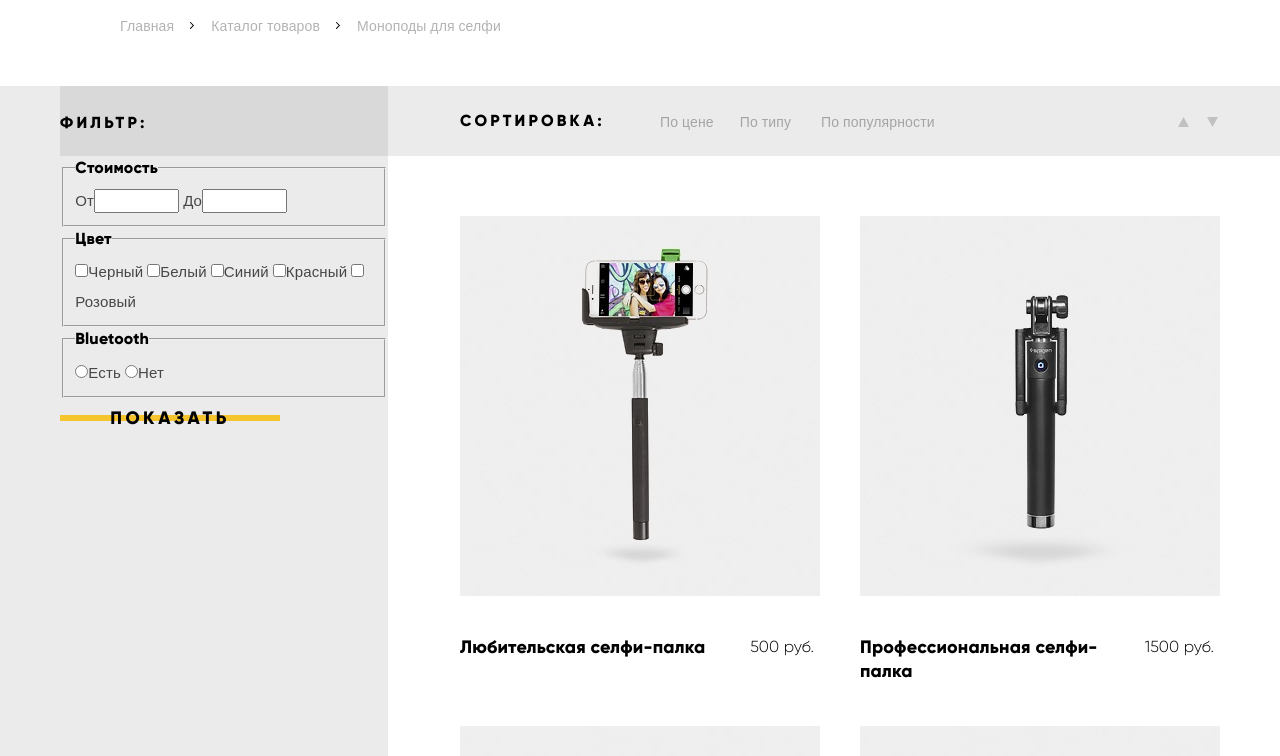
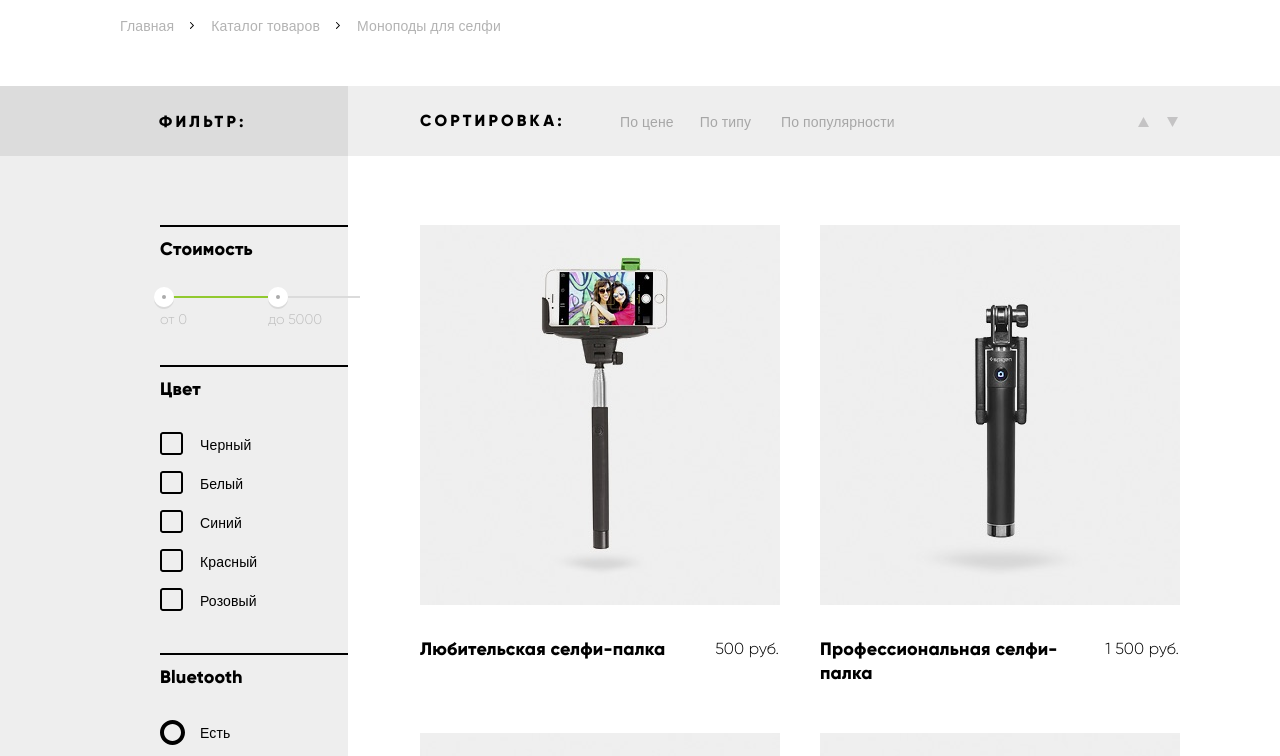
Before and after one commit to MrKozna/957869-device-24, a plain HTML site: page inner.html in a window 1280 px wide. Shown: the part 319-1075 px from the top of the page. Drawn offline with nearby package versions, Linux system fonts and the light colour scheme.

Commit message:
24/02/2019 near the end

```diff
--- a/css/styles.css
+++ b/css/styles.css
@@ -1232,78 +1232,50 @@ a.html-logo:active{
 .breadcrumbs a:hover, .breadcrumbs a:focus {
   color: rgba(0, 0, 0, 0.6);
 }
-li.catalog-item {
-  display: inline-block;
-  position: relative;
-
-}
-.cart-compare {
-  visibility: hidden;
-}
-
-.cart-compare a:first-child{
-  font-family: 'gilroy', Arial, sans-serif;
-
-  font-weight: 800;
-  font-size: 18px;
-  line-height: 24px;
-  letter-spacing: 3.5px;
-  text-transform: uppercase;
-  color: #000000;
-  text-align: center;
-  vertical-align: middle;
-}
-li.catalog-item img:hover ~ .cart-compare {
-  visibility: visible;
-  display: flex;
-  flex-direction: column;
-  justify-content: center;
-  align-items: center;
-  position: absolute;
-  top:10px;
-  right:0;
-  width: 360px;
-  height: 380px;
-  background: rgba(255, 255, 255, 0.7);
-}
-
-.cart-compare a:first-child:hover, .cart-compare a:first-child:focus {
-  background-image: none;
-  background-color: rgba(246, 197, 46, 1);
-}
-.cart-compare a:first-child:active {
-  background-image: none;
-  background-color: rgba(246, 197, 46, 1);
-  color: rgba(0, 0, 0, 0.3);
-}
+
+/* Flex catalog */
 
 .catalog-flex {
-  height: 1289px;
-  display: flex;
-  flex-wrap: wrap;
-  flex-direction: column;
-}
+  display: flex;
+
+}
+.catalog-flex::before {
+  display: block;
+  content:"";
+  background-image: linear-gradient(#dcdcdc 70px, #eeeeee 70px);
+  background-repeat: no-repeat;
+  min-height: 1287px;
+  width: 100px;
+  flex-grow: 1;
+  flex-shrink: 0;
+
+}
+.catalog-flex::after {
+  display: block;
+  content:"";
+  background-image: linear-gradient(#eeeeee 70px, #fff 70px);
+  background-repeat: no-repeat;
+  min-height: 1287px;
+  width: 100px;
+  flex-grow: 1;
+  flex-shrink: 0;
+}
+
+.filters {
+  width: 328px;
+  background-image: linear-gradient(#dcdcdc 70px, #eeeeee 70px);
+}
+
 .catalog-flex1 {
-
-  display: flex;
-  flex-direction: column;
-}
-.catalog-list {
-  display: flex;
-  flex-wrap: wrap;
-  flex-direction: row;
-  justify-content: flex-end;
-  align-content: flex-end;
-  margin-right: auto;
-  margin-left:0;
-  height: 1070px;
   width: 832px;
-  margin-bottom:0px;
-}
+  background-image: linear-gradient(#eeeeee 70px, #fff 70px);
+}
+
 .sort {
   height:70px;
   display: flex;
   align-items: center;
+  margin-bottom: 52px;
 
 }
 .price-type-popular {
@@ -1341,32 +1313,22 @@ li.catalog-item img:hover ~ .cart-compare {
   opacity: 1;
 }
 
-.filters {
-  height: 1289px;
-  background-color: #ebebeb;
-}
-.filter-center {
-  width: 328px;
+.catalog-list {
+  display: flex;
+  flex-wrap: wrap;
   margin:0;
-  margin-left: auto;
-}
-.filters h2 {
-  display: inline-block;
-  margin:0;
-  margin-top: 25px;
-  margin-right: 180px;
-  padding: 0;
-}
-.filter-background {
-  display: block;
-  margin:0;
-  padding: 0;
-  height: 70px;
-  background: #d9d9d9;
-}
-
-
-
+  padding: 0;
+  width: 800px;
+  margin-left:32px;
+  list-style: none;
+
+}
+
+
+/*  styles */
+.filters form {
+  width:200px;
+}
 .filters h2, .sort h2 {
   font-family: 'gilroy', Arial, sans-serif;
   font-weight: 800;
@@ -1379,12 +1341,22 @@ li.catalog-item img:hover ~ .cart-compare {
 .fieldset-filters legend {
   font-family: 'gilroy', Arial, sans-serif;
   font-weight: 800;
-  font-size: 16px;
+  font-size: 18px;
   line-height: 24px;
   letter-spacing: 0.18px;
   color: #000000;
-}
-.fiters label {
+  border-top: 2px solid black;
+  width:200px;
+  padding-top:10px;
+  margin-bottom: 24px;
+}
+.fieldset-filters {
+  margin-left: 60px;
+  padding:0;
+  margin-bottom: 33px;
+  border: none;
+}
+.filters label {
   font-family: 'Open Sans', Arial, sans-serif;
   font-weight: 300;
   font-size: 14px;
@@ -1392,37 +1364,6 @@ li.catalog-item img:hover ~ .cart-compare {
   letter-spacing: 0.14px;
   color: #000000;
 }
-.catalog-list {
-  list-style: none;
-  margin:0;
-  padding: 0;
-
-}
-
-
-.catalog-list li{
-  display: inline-block;
-  padding-left:40px;
-  padding-top:10px;
-  height:500px;
-
-  width:360px;
-}
-.catalog-list img {
-  display: inline-block;
-  margin: 0;
-  margin-bottom: 30px;
-
-}
-.catalog-list span {
-  display: inline-block;
-  width:90px;
-
-  vertical-align: top;
-  text-align: right;
-  margin: 0;
-  padding: 0;
-}
 
 .catalog-list h3 {
 
@@ -1449,34 +1390,7 @@ li.catalog-item img:hover ~ .cart-compare {
   letter-spacing: 0.16px;
   color: #000000;
 }
-.yellow {
-  height: 40px;
-  width: 220px;
-  font-family: 'gilroy', Arial, sans-serif;
-  font-weight: 800;
-  font-size: 18px;
-  line-height: 24px;
-  letter-spacing: 3.5px;
-  text-transform: uppercase;
-  color: #000000;
-  text-align: center;
-  vertical-align: middle;
-}
-.compare-button {
-  font-family: 'Open Sans', Arial, sans-serif;
-  font-weight: 300;
-  font-size: 13px;
-  line-height: 20px;
-  letter-spacing: 0.13px;
-  color: rgba(0, 0, 0, 0.5);
-}
-a.compare-button:hover {
-  color: rgba(0, 0, 0, 1);
-}
-.sort {
-
-  background-color: #ebebeb;
-}
+
 .sort ul{
   list-style: none;
   margin:0;
@@ -1513,7 +1427,7 @@ button.button-link-inner {
 .button-link-inner {
   display: inline-block;
   box-sizing: border-box;
-  min-width: 220px;
+  min-width: 200px;
   height: 40px;
   padding:8px;
   border: none;
@@ -1521,6 +1435,7 @@ button.button-link-inner {
   background-image:linear-gradient( rgba(255,255,255,0) 42%,rgba(246, 197, 46, 1) 42%,rgba(246, 197, 46, 1) 57%, rgba(255,255,255,0) 57%);
   text-align: center;
   vertical-align: middle;
+  margin-left: 60px;
 }
 
 .button-link-inner:hover, .button-link-inner:focus {
@@ -1554,10 +1469,10 @@ button.button-link-inner {
   width:759px;
   margin: 0;
   margin-left: 72px;
+  margin-bottom: 77px;
   padding: 0;
   list-style: none;
 }
-
 .pagination a {
   font-family: 'gilroy', Arial, sans-serif;
   font-weight: 800;
@@ -1576,6 +1491,12 @@ button.button-link-inner {
   color: #000000;
   text-transform: uppercase;
 }
+.pagination li:first-child {
+  margin-right: 190px;
+}
+.pagination li:last-child {
+  margin-left: 190px;
+}
 .pagination a:hover, .pagination a:focus {
   color: rgba(0, 0, 0, 0.6);
 }
@@ -1583,6 +1504,220 @@ button.button-link-inner {
   width: 126px;
   height: 70px;
   background-color: #d9d9d9;
+}
+/* sizes */
+.catalog-list img {
+  display: inline-block;
+  margin: 0;
+  margin-bottom: 23px;
+
+}
+.catalog-list span {
+  display: inline-block;
+  width:95px;
+
+  vertical-align: top;
+  text-align: right;
+  margin: 0;
+  padding: 0;
+}
+.filters h2 {
+  margin:0;
+  padding: 0;
+  margin-top: 24px;
+  margin-left: 59px;
+  margin-bottom:91px;
+}
+li.catalog-items {
+  position: relative;
+  display: inline-block;
+  margin:0;
+  padding:0;
+  width: 360px;
+  height:456px;
+  padding-left: 40px;
+  padding-top: 17px;
+  margin-bottom:35px;
+
+}
+
+
+/* forms */
+.paint {
+  margin-top: 11px;
+  position: relative;
+  width:200px;
+  height: 34px;
+  border-top: 2px solid #DBDBDB;
+}
+.green-bar {
+  position: absolute;
+  width:108px;
+  height: 34px;
+  border-top: 2px solid #91C92F;
+  top:-2px;
+  font-family: 'gilroy', Arial, sans-serif;
+  font-weight: 300;
+  font-size: 14px;
+  line-height: 24px;
+  letter-spacing: 0;
+  color: rgba(0, 0, 0, 0.2);
+}
+.green-bar::before {
+  content: "от 0";
+  position: absolute;
+  top:9px;
+  width: 62px;
+}
+.green-bar::after {
+  content: " до 5000";
+  position: absolute;
+  top:9px;
+  left:108px;
+  width: 62px;
+}
+.paint::before {
+  content: "";
+  position: absolute;
+  top:-11px;
+  left:-6px;
+  width: 20px;
+  height: 22px;
+  background-image: url("../img/filter-button.svg");
+  background-repeat: no-repeat;
+  z-index: 1;
+}
+.paint::after {
+  content: "";
+  position: absolute;
+  top:-11px;
+  left:108px;
+  width: 20px;
+  height: 22px;
+  background-image: url("../img/filter-button.svg");
+  background-repeat: no-repeat;
+  z-index: 1;
+}
+input[type = checkbox] {
+  display: none;
+}
+input[type = radio] {
+  display: none;
+}
+.color label{
+  display: block;
+  position: relative;
+  padding-left:40px;
+}
+.color .check {
+  content: "";
+  position:absolute;
+  width: 27px;
+  height: 23px;
+  top:7px;
+  left:0;
+  background-image: url("../img/checkbox-off.svg");
+  background-repeat: no-repeat;
+}
+
+input[type = checkbox]:checked ~ .check {
+  content: "";
+  position:absolute;
+  width: 27px;
+  height: 23px;
+  top:7px;
+  left:0;
+  background-image: url("../img/checkbox-on.svg");
+  background-repeat: no-repeat;
+}
+.bluetooth label{
+  display: block;
+  position: relative;
+  padding-left:40px;
+}
+.bluetooth .check-r {
+  content: "";
+  position: absolute;
+  width: 25px;
+  height: 25px;
+  top:7px;
+  left:0;
+  background-image: url("../img/radio-off.svg");
+  background-repeat: no-repeat;
+}
+input[type = radio]:checked ~ .check-r {
+  content: "";
+  position:absolute;
+  width: 25px;
+  height: 25px;
+  top:7px;
+  left:0;
+  background-image: url("../img/radio-on.svg");
+  background-repeat: no-repeat;
+}
+/* overlay */
+
+
+
+
+.cart-compare .compare-button {
+  font-family: 'Open Sans', Arial, sans-serif;
+  font-weight: 300;
+  font-size: 13px;
+  line-height: 20px;
+  letter-spacing: 0.13px;
+  color: rgba(0, 0, 0, 0.5);
+}
+.compare-button:hover {
+  color: rgba(0, 0, 0, 1);
+}
+
+.cart-compare {
+
+  display:flex;
+  flex-direction: column;
+  justify-content: center;
+  align-items: center;
+  position: absolute;
+  top:17px;
+  right:0;
+  width: 360px;
+  height: 380px;
+  background: rgba(255, 255, 255, 0.7);
+
+}
+
+
+.cart-compare a:first-child{
+  font-family: 'gilroy', Arial, sans-serif;
+
+  font-weight: 800;
+  font-size: 18px;
+  line-height: 24px;
+  letter-spacing: 3.5px;
+  text-transform: uppercase;
+  color: #000000;
+  text-align: center;
+  vertical-align: middle;
+}
+.cart-compare {
+  display: none;
+}
+.catalog-items img:hover ~ div.cart-compare {
+  display: flex;
+
+}
+.cart-compare:hover {
+  display: flex;
+}
+.cart-compare a:first-child:hover, .cart-compare a:first-child:focus {
+  background-image: none;
+  background-color: rgba(246, 197, 46, 1);
+}
+.cart-compare a:first-child:active {
+  background-image: none;
+  background-color: rgba(246, 197, 46, 1);
+  color: rgba(0, 0, 0, 0.3);
 }
 
 /* misc */
--- a/inner.html
+++ b/inner.html
@@ -61,27 +61,23 @@
             </div>
             <form action="https://echo.htmlacademy.ru" method="get">
               <fieldset class="fieldset-filters">
-                <legend>Стоимость</legend>
-                  <label for="min-cost">От</label><input type="number" id="min-cost" name="cost" min="0" max="10000">
-                  <label for="max-cost">До</label><input type="number" id="max-cost" name="cost" min="0" max="10000">
+                <legend class="cost">Стоимость</legend>
+                  <div class="paint"><div class="green-bar"></div></div>
+                  <!-- <label for="min-cost">От</label><input type="number" id="min-cost" name="cost" min="0" max="10000">
+                  <label for="max-cost">До</label><input type="number" id="max-cost" name="cost" min="0" max="10000">-->
               </fieldset>
-              <fieldset class="fieldset-filters">
+              <fieldset class="fieldset-filters color">
                 <legend>Цвет</legend>
-                  <label>
-                    <input type="checkbox" name="black">Черный</label>
-                  <label>
-                    <input type="checkbox" name="white">Белый</label>
-                  <label>
-                    <input type="checkbox" name="blue">Синий</label>
-                  <label>
-                    <input type="checkbox" name="red">Красный</label>
-                  <label>
-                    <input type="checkbox" name="pink">Розовый</label>
+                  <label><input type="checkbox" name="black"><span class="check"></span>Черный</label>
+                  <label><input type="checkbox" name="white"><span class="check"></span>Белый</label>
+                  <label><input type="checkbox" name="blue"><span class="check"></span>Синий</label>
+                  <label><input type="checkbox" name="red"><span class="check"></span>Красный</label>
+                  <label><input type="checkbox" name="pink"><span class="check"></span>Розовый</label>
               </fieldset>
-              <fieldset class="fieldset-filters">
+              <fieldset class="fieldset-filters bluetooth">
                 <legend class="filter-head">Bluetooth</legend>
-                  <label><input type="radio" name="bluetooth" value="yes">Есть</label>
-                  <label><input type="radio" name="bluetooth" value="no">Нет</label>
+                  <label><input type="radio" name="bluetooth" value="yes"><span class="check-r"></span>Есть</label>
+                  <label><input type="radio" name="bluetooth" value="no"><span class="check-r"></span>Нет</label>
               </fieldset>
               <button type="submit" class="button-link-inner">Показать</button>
             </form>
@@ -104,7 +100,7 @@
             <h2 class="visually-hidden">Каталог товаров</h2>
             <div class="catalog-flex2">
               <ul class="catalog-list">
-                <li class="catalog-item">
+                <li class="catalog-items">
                   <img src="img/item-1.jpg" width="360" height="380" alt="Любительская селфи-палка">
                   <h3>
                     <a href="catalog-item">Любительская селфи-палка</a>
@@ -115,34 +111,34 @@
                     <a href="#" class="compare-button">Добавить к сравнению</a>
                   </div>
                 </li>
-                <li class="catalog-item">
+                <li class="catalog-items">
                   <img src="img/item-2.jpg" width="360" height="380" alt="Профессиональная селфи-палка">
                   <h3>
                     <a href="catalog-item">Профессиональная селфи-палка</a>
                   </h3>
-                  <span class="item-price">1500 руб.</span>
+                  <span class="item-price">1 500 руб.</span>
                   <div class="cart-compare">
                     <a href="#" class="button-link">В корзину</a>
                     <a href="#" class="compare-button">Добавить к сравнению</a>
                   </div>
                 </li>
-                <li class="catalog-item">
+                <li class="catalog-items">
                   <img src="img/item-3.jpg" width="360" height="380" alt="Непотопляемая селфи-палка">
                   <h3>
                     <a href="catalog-item">Непотопляемая селфи-палка</a>
                   </h3>
-                  <span class="item-price">2500 руб.</span>
+                  <span class="item-price">2 500 руб.</span>
                   <div class="cart-compare">
                     <a href="#" class="button-link">В корзину</a>
                     <a href="#" class="compare-button">Добавить к сравнению</a>
                   </div>
                 </li>
-                <li class="catalog-item">
+                <li class="catalog-items">
                   <img src="img/item-4.jpg" width="360" height="380" alt="Селфи-палка «Следуй за мной»">
                   <h3>
                     <a href="catalog-item">Селфи-палка «Следуй за мной»</a>
                   </h3>
-                  <span class="item-price">4900 руб.</span>
+                  <span class="item-price">4 900 руб.</span>
                   <div class="cart-compare">
                     <a href="#" class="button-link">В корзину</a>
                     <a href="#" class="compare-button">Добавить к сравнению</a>
@@ -187,7 +183,7 @@
               <li><a href="#" class="comparement">Сравнить</a></li>
               <li><a href="#" class="cart">Корзина</a></li>
           </ul>
-          <p class="tel">Тел.:+7(495)495-95-95</p>
+          <p class="tel">Тел.:+7 (495) 495-95-95</p>
           <a class="html-logo" href="https://htmlacademy.ru/intensive/htmlcss" target="_blank" rel="nofollow noopener">
             <img src="img/logo-html.svg" width="27" height="35" alt="HTML Academy">
           </a>
```
